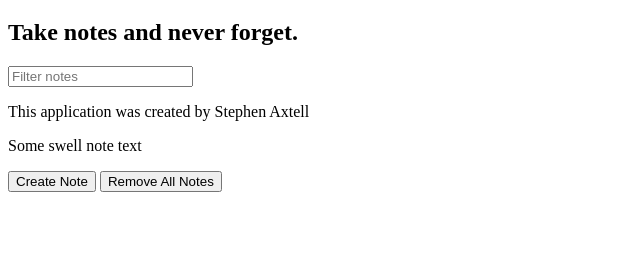
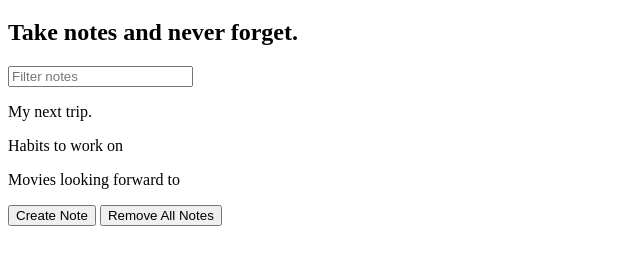
Before and after one commit to axtell5000/javascript-2019, a plain HTML site: page notes-app/index.html in a window 1280 px wide. Shown: the part 61-326 px from the top of the page, without its empty margins (0-640 px from the left). Drawn offline with Linux system fonts and the light colour scheme.

Commit message:
added filtering on the two mini projects

```diff
--- a/notes-app/index.html
+++ b/notes-app/index.html
@@ -11,8 +11,9 @@
     <h1>Notes App</h1>
     <h2>Take notes and never forget.</h2>
     <input id="search-text" type="text" placeholder="Filter notes"/>
-    <p class="note">This application was created by Stephen Axtell</p>
-    <p class="note">Some swell note text</p>
+    <div id="notes-area">
+
+    </div>
     <button id="create-note">Create Note</button>
     <button id="remove-all">Remove All Notes</button>
     <script src="js/notes-app.js"></script>
--- a/notes-app/js/notes-app.js
+++ b/notes-app/js/notes-app.js
@@ -1,5 +1,5 @@
 
-const otes =[{
+const notes =[{
   title: 'My next trip.',
   body: 'I would like to go to Iceland. I find the country fascinating'
 }, {
@@ -10,6 +10,29 @@ const otes =[{
   body: 'Avengers: Endgame, Joker and Wonder Woman 84'
 }
 ];
+
+const filters = {
+  searchText: ''
+};
+
+const renderNotes = (notes, filters) => {
+
+  const noteArea = document.querySelector('#notes-area');
+
+  const filteredNotes = notes.filter((note) => {
+    return note.title.toLowerCase().includes(filters.searchText.toLowerCase());
+  });
+
+  noteArea.innerHTML = '';
+
+  filteredNotes.forEach((note) => {
+    const noteEl = document.createElement('p');
+    noteEl.textContent = note.title;
+    noteArea.appendChild(noteEl);
+  })
+};
+
+renderNotes(notes, filters);
 
 // const p = document.querySelector('p');
 //
@@ -40,5 +63,6 @@ document.querySelector('#remove-all').addEventListener('click', (event) => {
 
 
 document.querySelector('#search-text').addEventListener('input', (e) => {
-  console.log(e.target.value);
+  filters.searchText = e.target.value;
+  renderNotes(notes, filters);
 });
```
Also changed, not shown: todo-app/js/todo-app.js (+41 -12 lines).
